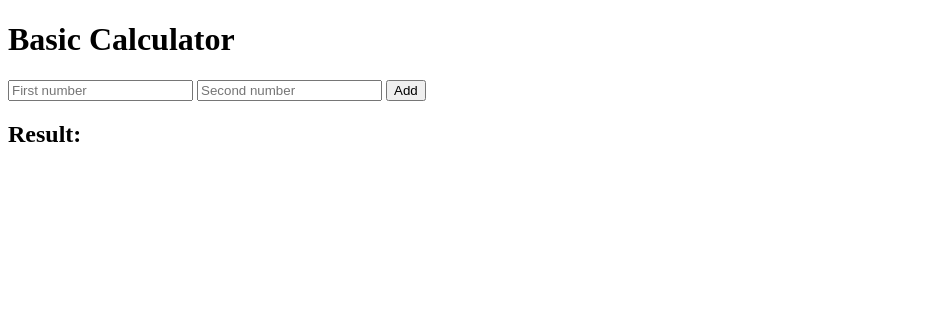
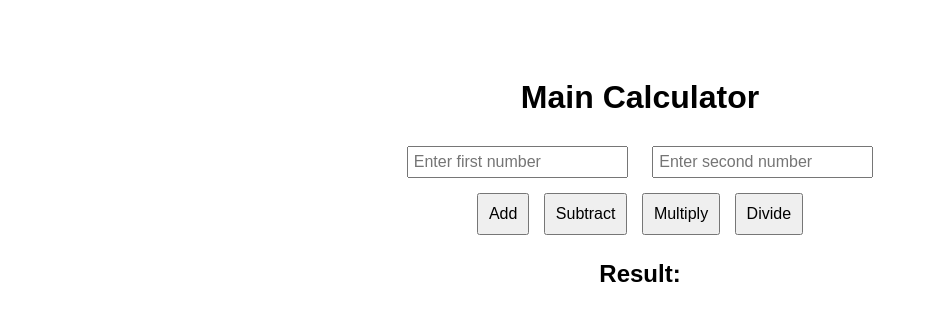
Before and after one commit to Academix1/JavaScript, a plain HTML site: page index.html in a window 1280 px wide. Shown: the whole page, without its empty margins (0-928 px from the left). Drawn offline with Linux system fonts and the light colour scheme.

Commit message:
Day1Code

```diff
--- a/index.html
+++ b/index.html
@@ -3,20 +3,76 @@
 <head>
   <meta charset="UTF-8">
   <meta name="viewport" content="width=device-width, initial-scale=1.0">
-  <title>Basic Calculator</title>
+  <title>Calculator - Main</title>
+  <style>
+    body {
+      font-family: Arial, sans-serif;
+      text-align: center;
+    }
+    .calculator {
+      display: inline-block;
+      margin-top: 50px;
+    }
+    input {
+      margin: 10px;
+      padding: 5px;
+      font-size: 16px;
+    }
+    button {
+      padding: 10px;
+      font-size: 16px;
+      margin: 5px;
+    }
+    h1 {
+      margin-bottom: 20px;
+    }
+    h2 {
+      margin-top: 20px;
+    }
+  </style>
 </head>
 <body>
-  <h1>Basic Calculator</h1>
-  <input id="num1" type="number" placeholder="First number">
-  <input id="num2" type="number" placeholder="Second number">
-  <button onclick="calculate()">Add</button>
-  <h2 id="result">Result: </h2>
+  <div class="calculator">
+    <h1>Main Calculator</h1>
+    <input type="number" id="num1" placeholder="Enter first number">
+    <input type="number" id="num2" placeholder="Enter second number">
+    <br>
+    <button onclick="calculate('+')">Add</button>
+    <button onclick="calculate('-')">Subtract</button>
+    <button onclick="calculate('*')">Multiply</button>
+    <button onclick="calculate('/')">Divide</button>
+    <h2 id="result">Result: </h2>
+  </div>
 
   <script>
-    function calculate() {
-      const a = +document.getElementById('num1').value;
-      const b = +document.getElementById('num2').value;
-      document.getElementById('result').innerText = `Result: ${a + b}`;
+    function calculate(operator) {
+      const num1 = parseFloat(document.getElementById('num1').value);
+      const num2 = parseFloat(document.getElementById('num2').value);
+
+      if (isNaN(num1) || isNaN(num2)) {
+        document.getElementById('result').innerText = "Error: Please enter valid numbers!";
+        return;
+      }
+
+      let result;
+      switch (operator) {
+        case '+':
+          result = num1 + num2;
+          break;
+        case '-':
+          result = num1 - num2;
+          break;
+        case '*':
+          result = num1 * num2;
+          break;
+        case '/':
+          result = num2 !== 0 ? num1 / num2 : "Error: Division by zero!";
+          break;
+        default:
+          result = "Invalid operator!";
+      }
+
+      document.getElementById('result').innerText = `Result: ${result}`;
     }
   </script>
 </body>
```
